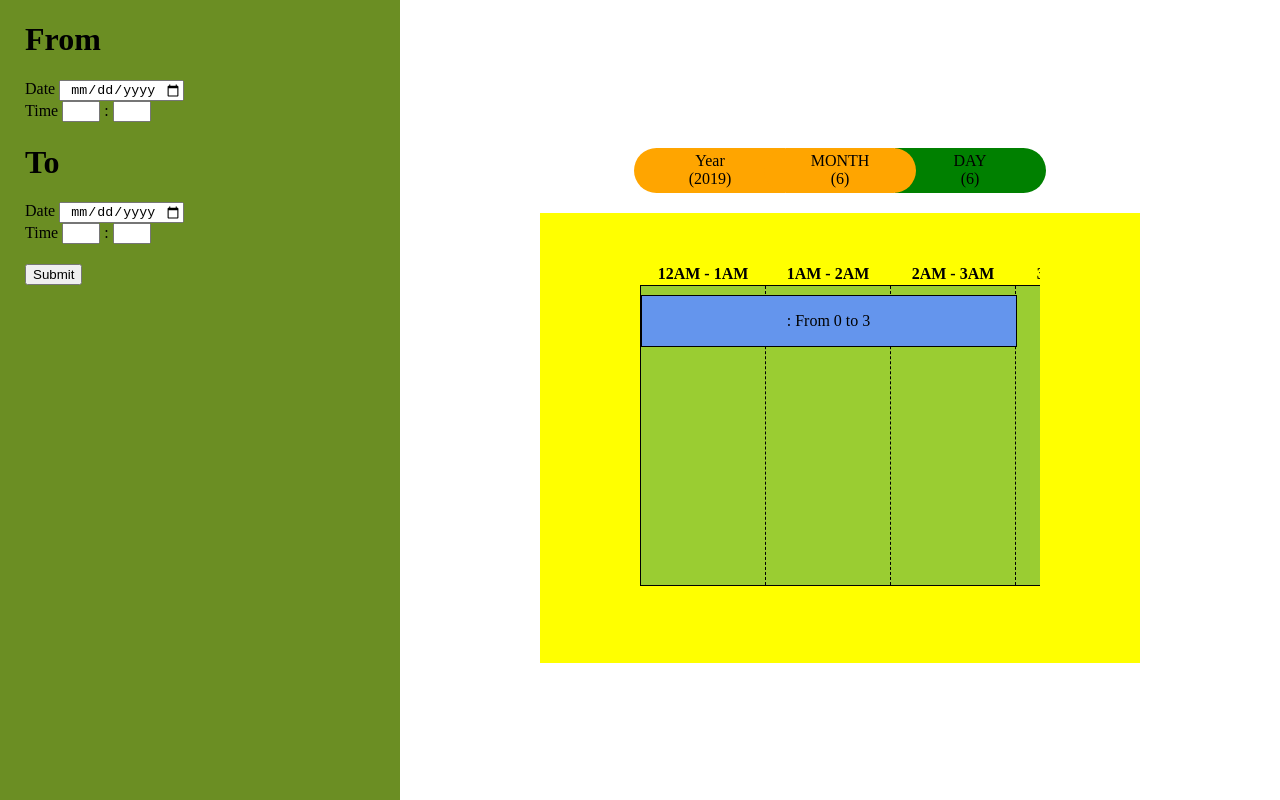
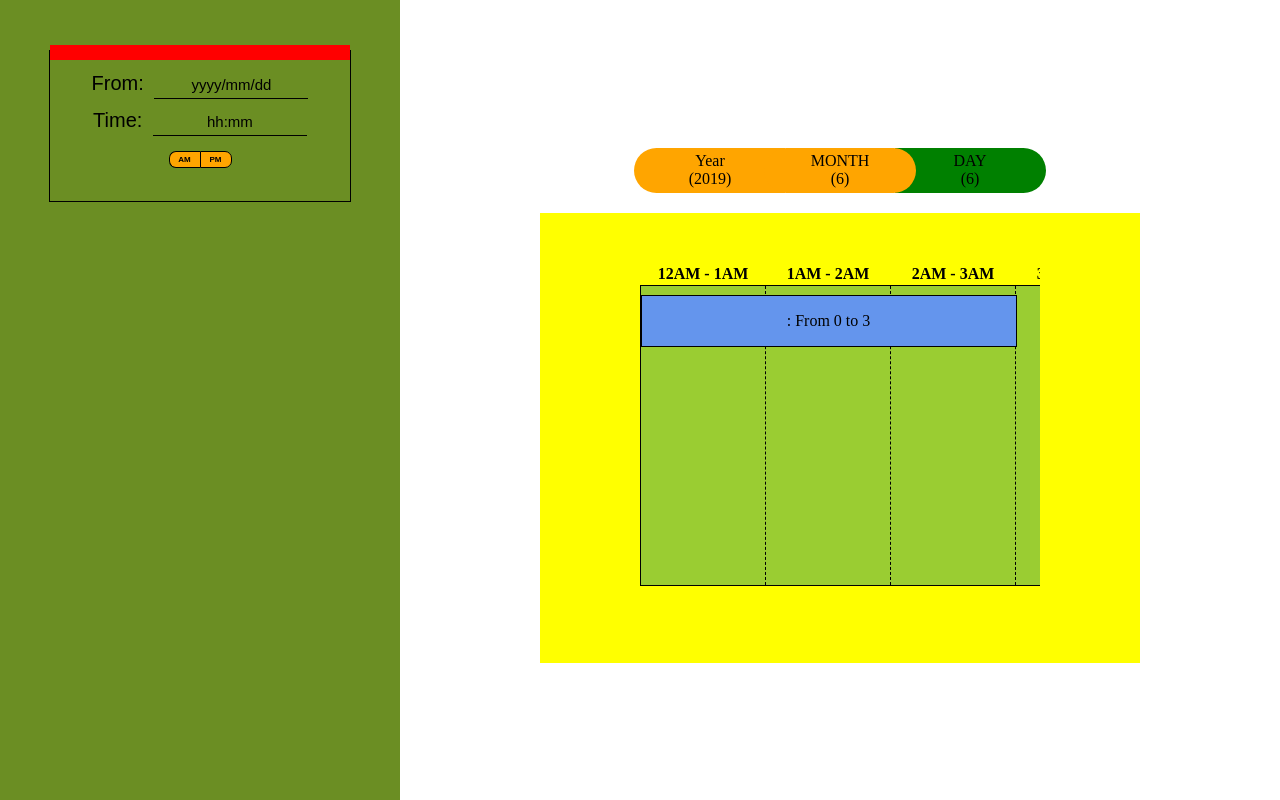
Before and after one commit to nandhak4/Angular-Scheduler, an Angular app: page / in a window 1280 px wide. Built offline with nearby package versions, Linux system fonts and the light colour scheme.

Commit message:
Code rewrite for schedule input layout

```diff
--- a/src/app/schedulebar/schedulebar.component.css
+++ b/src/app/schedulebar/schedulebar.component.css
@@ -1,4 +1,82 @@
 .schedulebar {
     width: 350px;
-    margin: auto
+    margin: auto;
 }
+
+input {
+    border-top: none;
+    border-left: none;
+    border-right: none;
+    border-bottom: 1px solid black;
+    text-align: center;
+    font-size: 18px;
+    width: 150px;
+    background-color: transparent;
+    height: 25px;
+    outline: none;
+    margin-left: 5px;
+}
+
+::placeholder {
+    color:black;
+    font-size: 15px;
+}
+
+.start {
+    margin: 50px auto;
+    width:  300px;
+    height: 150px;
+
+    border: 1px solid black;
+    box-sizing: content-box;
+
+    font: 20px arial, sans-serif;
+
+}
+
+.header {
+    width: inherit;
+    min-height: 10%;
+    background-color: red;
+    margin: -2% 0% 2% 0%
+}
+
+.inputdiv {
+    width: inherit;
+    min-height: 25%;
+    display: flex;
+    align-items: center;
+    justify-content: center;
+}
+
+.session {
+    width: 30px;
+    height: 15px;
+    background-color: orange;
+    font-size: 8px;
+    font-weight: bold;
+    display: flex;
+    align-items: center;
+    justify-content: center;
+}
+
+.am {
+    border-left: 1px solid black;
+    border-top: 1px solid black;
+    border-bottom: 1px solid black;
+    border-radius: 7px 0px 0px 7px
+}
+
+.pm {
+    border: 1px solid black;
+    border-collapse: collapse;
+    border-radius: 0px 7px 7px 0px
+}
+
+.am:active {
+    background-color: green;
+}
+
+.pm:active {
+    background-color: green;
+}
--- a/src/app/schedulebar/schedulebar.component.html
+++ b/src/app/schedulebar/schedulebar.component.html
@@ -1,36 +1,25 @@
 <div class="schedulebar">
   <form [formGroup]="createScheduleForm" (ngSubmit)="displayForm()">
-    <div>
-      <h1>From</h1>
-      <div>
-        <label>Date
-          <input type="date" formControlName="fromDate" style="text-align: center" />
+    <div class="start">
+      <div class="header">
+
+      </div>
+      <div class="inputdiv">
+        <label>
+          From:
+          <input name="startdate" placeholder="yyyy/mm/dd" />
         </label>
       </div>
-      <div>
+      <div class="inputdiv">
         <label>
-          Time
-          <input type="text" formControlName="fromHour" style="width: 30px;text-align: center" /> :
-          <input type="text" formControlName="fromMinute" style="width: 30px;text-align: center" />
+          Time:
+          <input name="starttime" placeholder="hh:mm" />
         </label>
       </div>
-    </div>
-    <div>
-      <h1>To</h1>
-      <div>
-        <label>Date
-          <input type="date" formControlName="toDate" style="text-align: center" />
-        </label>
+      <div class="inputdiv">
+          <div class="session am">AM</div>
+          <div class="session pm">PM</div>
       </div>
-      <div>
-        <label>Time
-          <input type="text" formControlName="toHour" style="width: 30px;text-align: center" /> :
-          <input type="text" formControlName="toMinute" style="width: 30px;text-align: center" />
-        </label>
-      </div>
-    </div>
-    <div style="margin: 20px 0px">
-      <button type="submit">Submit</button>
     </div>
   </form>
 </div>
```
